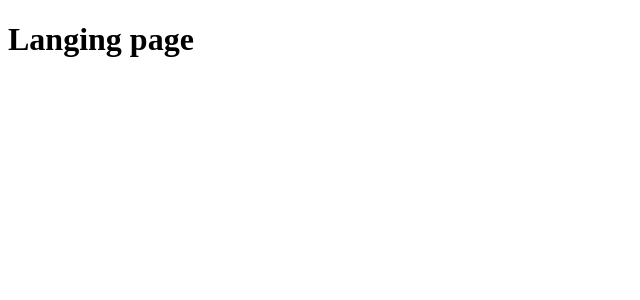
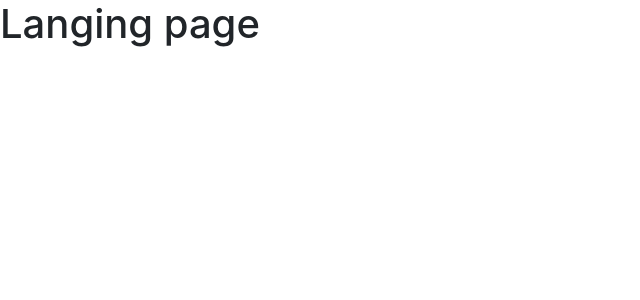
Before and after one commit to conor47/Ticketing, a Next.js app in the folder client/: page / in a window 1280 px wide. Shown: the top 300 px of the page, without its empty margins (0-640 px from the left). Built offline with nearby package versions, Linux system fonts and the light colour scheme.

Commit message:
Installed boostrap and added boostrap stying to _app.js wrapped component

```diff
--- a/client/package.json
+++ b/client/package.json
@@ -10,6 +10,7 @@
   "author": "",
   "license": "ISC",
   "dependencies": {
+    "bootstrap": "^4.6.0",
     "next": "^11.1.2",
     "react": "^17.0.2",
     "react-dom": "^17.0.2"
--- /dev/null
+++ b/client/pages/_app.js
@@ -0,0 +1,13 @@
+import 'bootstrap/dist/css/bootstrap.css';
+
+// When we navigate to a distinct page with nextjs , nextjs imports our component from the relevant file. Next wraps our component
+// inside its own default component. This component is referred to inside next as the app.
+
+// In this file we are defining our own custom app component. Our components will be passed into this component as the Component prop
+// pageProps will be the props that we had intended on passing to our component
+
+const MyApp = ({ Component, pageProps }) => {
+  return <Component {...pageProps} />;
+};
+
+export default MyApp;
```
Also changed, not shown: 1 other file (tests, documents, lock files or other folders).
